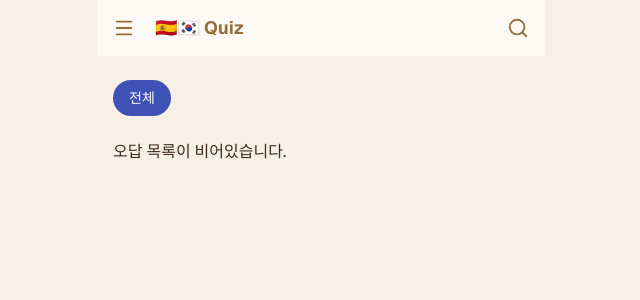
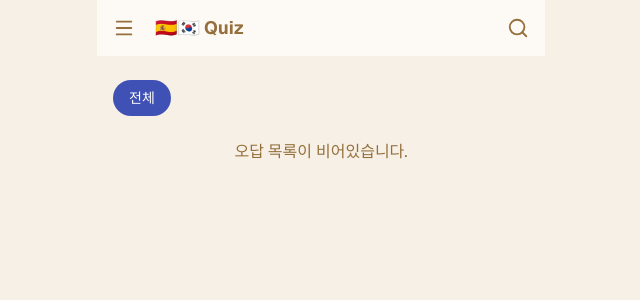
Before and after one commit to chriskwork/voca-quiz, a Next.js app: page /notes in a window 1280 px wide. Shown: the top 300 px of the page, without its empty margins (319-959 px from the left). Built offline with nearby package versions, Linux system fonts and the light colour scheme.

Commit message:
Added comment in eng

```diff
--- a/app/notes/page.tsx
+++ b/app/notes/page.tsx
@@ -7,11 +7,11 @@ import { useRouter } from "next/navigation";
 export default function NotePage() {
   const [notes, setNotes] = useState<WrongNote[]>([]);
   const router = useRouter();
-  // Filter tema
+  // For filtering tema
   const [selectedTema, setSelectedTema] = useState<string | null>(null);
 
   useEffect(() => {
-    // getWrongNotes data
+    // Get data in wrong answer note
     async function load() {
       const data = await getWrongNotes();
       setNotes(data);
@@ -19,9 +19,9 @@ export default function NotePage() {
     load();
   }, []);
 
-  // 테마
+  // Get tema name
   const temas = [...new Set(notes.map((n) => n.tema))];
-  // 필터된 목록 계산
+  // Get data of selected tema
   const filtered = selectedTema ? notes.filter((n) => n.tema === selectedTema) : notes;
 
   const chipStyleDefault = "shrink-0 bg-tema-brown px-4 py-2 rounded-4xl text-white";
@@ -29,14 +29,15 @@ export default function NotePage() {
 
   return (
     <div className="px-4 py-6">
-      {/* 테마 필터 chip */}
-      <div className="flex items-center gap-4 mb-6 overflow-x-auto scrollbar-hide text-sm">
+      {/* Tema name chip for filtering */}
+      <div className="flex items-center gap-4 mb-6 overflow-x-auto text-sm scrollbar-hide">
         <button
           onClick={() => setSelectedTema(null)}
           className={selectedTema === null ? chipStyleSelected : chipStyleDefault}
         >
           전체
         </button>
+        {/* Get temas of the list of wrong answers */}
         {temas.map((t) => (
           <button
             key={t}
@@ -48,6 +49,7 @@ export default function NotePage() {
         ))}
       </div>
 
+      {/* Wrong answers list */}
       <ul>
         {filtered.map((note) => (
           <li key={note.id} className="mb-2">
@@ -62,6 +64,12 @@ export default function NotePage() {
         ))}
       </ul>
 
+      {/*
+      *If wrong answers on the list are more than 20,
+      pick 10 question randomly,
+      if not, make every data on the list to the question.
+      *
+      */}
       {notes.length > 0 ? (
         <button
           onClick={() => router.replace(`/quiz/notes`)}
@@ -70,7 +78,7 @@ export default function NotePage() {
           퀴즈 시작
         </button>
       ) : (
-        <h1>오답 목록이 비어있습니다.</h1>
+        <h1 className="text-tema-brown text-center">오답 목록이 비어있습니다.</h1>
       )}
     </div>
   );
```
